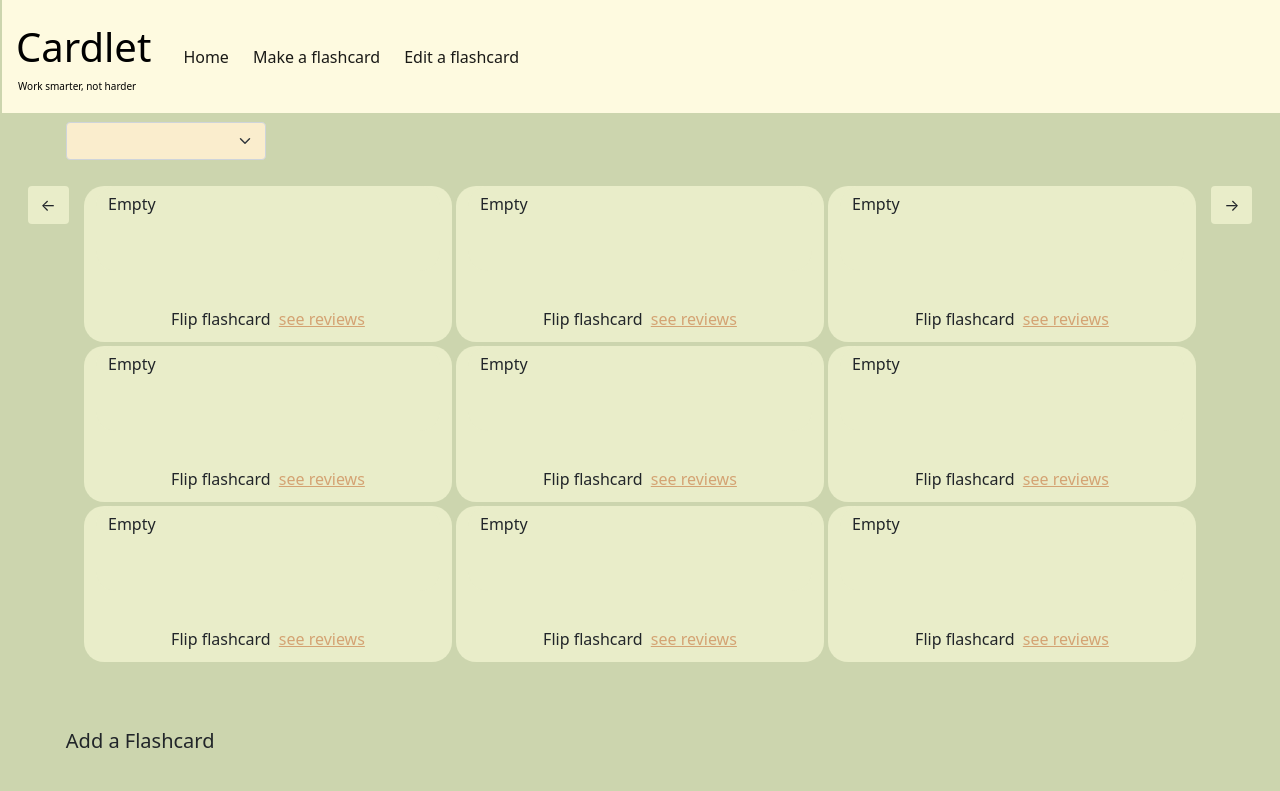
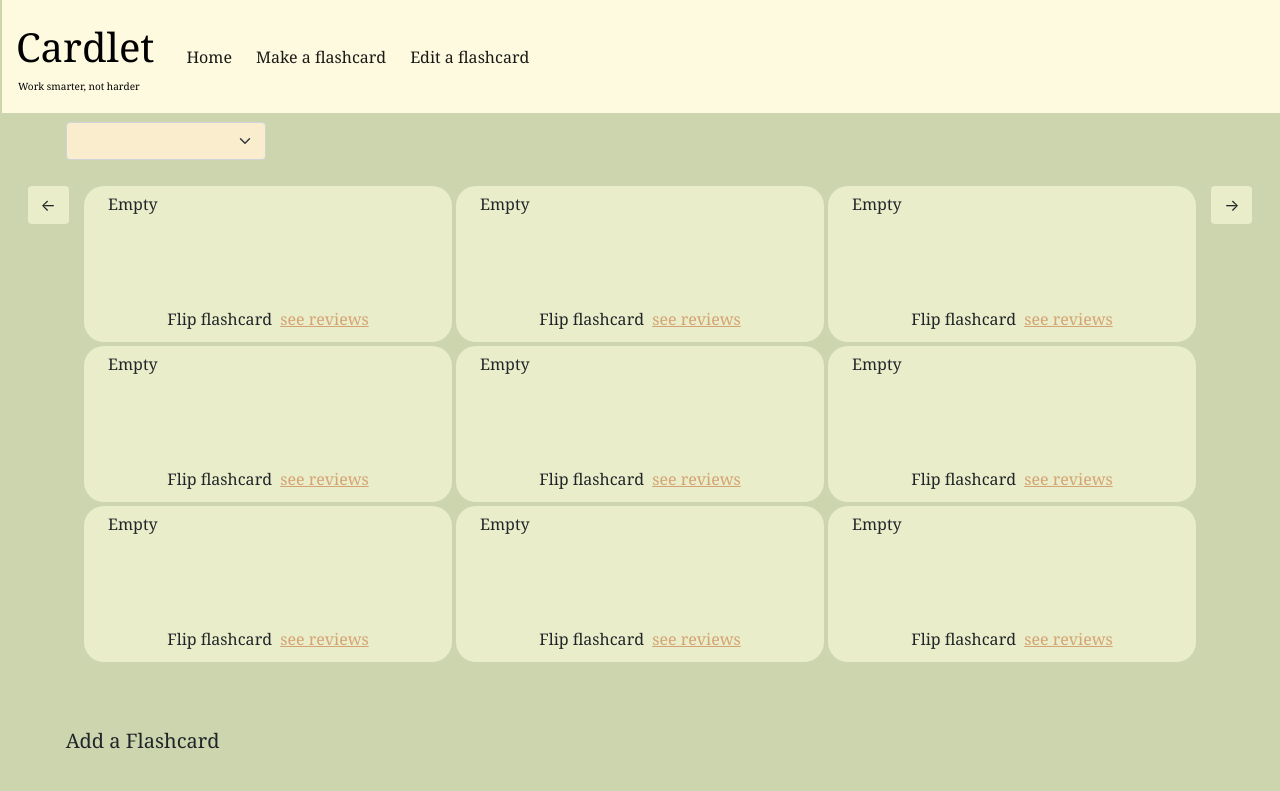
Before and after one commit to cdv123/FlashcardWebsite, a website: page client/index.html in a window 1280 px wide. Shown: the top 791 px of the page. Drawn offline with nearby package versions, Linux system fonts and the light colour scheme; no server answers.

Commit message:
added file for testing

```diff
--- a/client/style.css
+++ b/client/style.css
@@ -1,5 +1,6 @@
 *{
     margin: 2px;
+    font-family: Cambria, Cochin, Georgia, Times, 'Times New Roman', serif;
 }
 body{
     background-color: #CCD5AE !important;
--- a/package.json
+++ b/package.json
@@ -5,7 +5,7 @@
   "main": "app.js",
   "scripts": {
     "pretest": "eslint server.js app.js client/script.js",
-    "test": "echo \"Error: no test specified\" && exit 1",
+    "test": "jest",
     "start": "nodemon server.js"
   },
   "author": "",
@@ -16,7 +16,7 @@
     "eslint-plugin-import": "^2.27.5",
     "eslint-plugin-n": "^15.6.1",
     "eslint-plugin-promise": "^6.1.1",
-    "jest": "^29.4.2",
+    "jest": "^29.4.3",
     "nodemon": "^2.0.20",
     "supertest": "^6.3.3"
   },
```
Also changed, not shown: .eslintrc.json, app.test.js (added), 1 other file.
